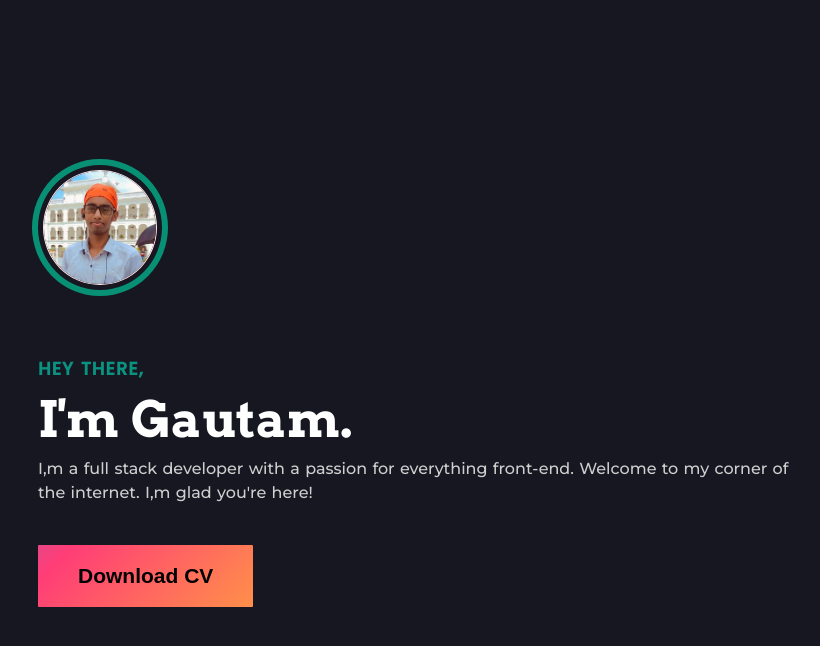
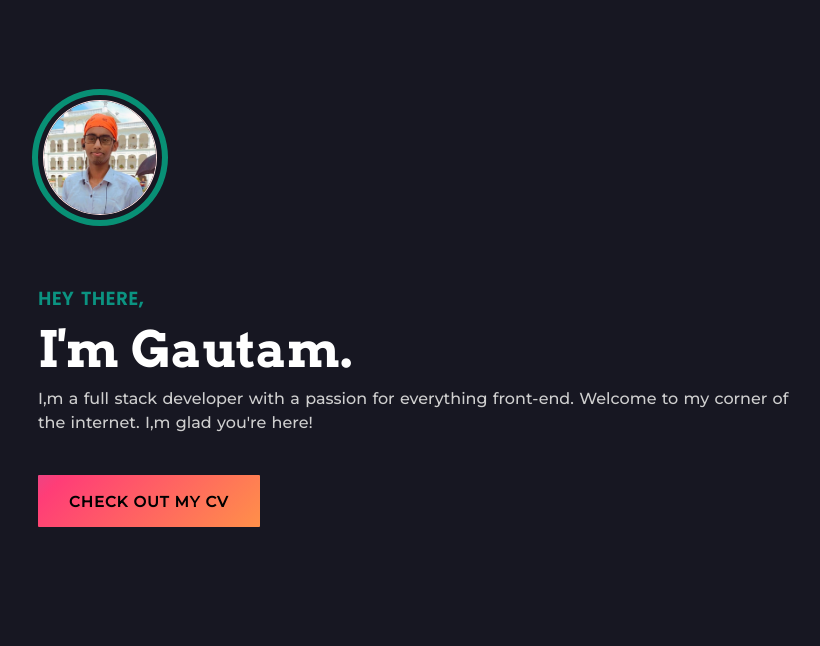
Before and after one commit to Gautam123bot/CodeWithGautam.github.io, a PHP site: page / in a window 1280 px wide. Shown: the part 83-729 px from the top of the page, without its empty margins (222-1042 px from the left). Run offline with PHP 8.4, Linux system fonts and the light colour scheme; some web fonts are replaced.

Commit message:
Another server commit

```diff
--- a/index.php
+++ b/index.php
@@ -35,8 +35,8 @@
                         to my corner of the internet. I,m glad you're here!</p>
                 </div>
             </div>
-            <button class="resumebtn"><a onclick="openTab(this)" href="#" name="PDF/codewithgautamresume.pdf">Download
-                    CV</a></button>
+            <button class="resumebtn"><a onclick="openTab(this)" href="#" name="PDF/codewithgautamresume.pdf">Check out
+                    my CV</a></button>
             <script type="text/javascript">
             function openTab(th) {
                 window.open(th.name, '_blank');
@@ -44,6 +44,21 @@
             </script>
         </div>
     </section>
+    <!-- <svg class="wave1" xmlns="http://www.w3.org/2000/svg" viewBox="0 0 1440 320">
+        <path fill="#00cba9" fill-opacity="1"
+            d="M0,128L60,144C120,160,240,192,360,202.7C480,213,600,203,720,181.3C840,160,960,128,1080,101.3C1200,75,1320,53,1380,42.7L1440,32L1440,320L1380,320C1320,320,1200,320,1080,320C960,320,840,320,720,320C600,320,480,320,360,320C240,320,120,320,60,320L0,320Z">
+        </path>
+    </svg>
+    <svg class="wave2" xmlns="http://www.w3.org/2000/svg" viewBox="0 0 1440 320">
+        <path fill="#00cba9" fill-opacity="1"
+            d="M0,288L80,261.3C160,235,320,181,480,154.7C640,128,800,128,960,138.7C1120,149,1280,171,1360,181.3L1440,192L1440,0L1360,0C1280,0,1120,0,960,0C800,0,640,0,480,0C320,0,160,0,80,0L0,0Z">
+        </path>
+    </svg> -->
+
+    <!-- <div class="ocean">
+        <div class="wave"></div>
+        <div class="wave"></div>
+    </div> -->
 
 
     <?php include 'footer.php'; ?>
--- a/style.css
+++ b/style.css
@@ -79,7 +79,7 @@ body {
 .main-section {
     max-width: 800px;
     padding: 20px;
-    margin-top: 150px;
+    margin-top: 80px;
 }
 
 .main-section img {
@@ -148,7 +148,7 @@ body {
 .resumebtn {
     padding: 0;
     border: none;
-    height: 62px;
+    height: 52px;
     margin-top: 40px;
     background-color: white;
     background: linear-gradient(-45deg, #FFA63D, #FF3D77, #338AFF, #3CF0C5);
@@ -156,10 +156,15 @@ body {
     background-size: 400%;
     transition: all 0.4s ease-in-out;
     border-radius: 1px;
+    cursor: pointer;
+    position: relative;
+    z-index: 10;
 }
-.resumebtn:hover{
+
+.resumebtn:hover {
     border-radius: 40px;
 }
+
 /* @keyframes gradient {
 	0% {
 		background-position: 0;
@@ -172,9 +177,11 @@ body {
     0% {
         background-position: 0% 50%;
     }
-    50%{
+
+    50% {
         background-position: 100% 50%;
     }
+
     100% {
         background-position: 0% 50%;
     }
@@ -183,8 +190,83 @@ body {
 .resumebtn a {
     color: black;
     text-decoration: none;
-    font-size: 21px;
-    font-family: 'raleway', sans-serif;
-    padding: 26px 40px;
+    font-size: 15px;
+    font-family: 'montserrat', sans-serif;
+    letter-spacing: 1px;
+    padding: 20px 31px;
     font-weight: bolder;
+    text-transform: uppercase;
 }
+
+/* .wave1{
+    position: relative;
+    bottom: 170px;
+}
+.wave2{
+    position: relative;
+    bottom: 190px;
+} */
+
+
+
+
+
+
+
+/*
+html,
+body {
+    height: 100%;
+}
+
+body {
+    background:radial-gradient(ellipse at center, rgba(255,254,234,1) 0%, rgba(255,254,234,1) 35%, #B7E8EB 100%);
+    overflow: hidden;
+}
+
+.ocean {
+    height: 5%;
+    width: 100%;
+    position: absolute;
+    bottom: 0;
+    left: 0;
+    background: #015871;
+}
+
+.wave {
+    background: url(https://s3-us-west-2.amazonaws.com/s.cdpn.io/85486/wave.svg) repeat-x;
+    position: absolute;
+    top: -198px;
+    width: 6400px;
+    height: 198px;
+    animation: wave 7s cubic-bezier(0.36, 0.45, 0.63, 0.53) infinite;
+    transform: translate3d(0, 0, 0);
+}
+
+.wave:nth-of-type(2) {
+    top: -175px;
+    animation: wave 7s cubic-bezier(0.36, 0.45, 0.63, 0.53) -.125s infinite, swell 7s ease -1.25s infinite;
+    opacity: 1;
+}
+
+@keyframes wave {
+    0% {
+        margin-left: 0;
+    }
+
+    100% {
+        margin-left: -1600px;
+    }
+}
+
+@keyframes swell {
+
+    0%,
+    100% {
+        transform: translate3d(0, -25px, 0);
+    }
+
+    50% {
+        transform: translate3d(0, 5px, 0);
+    }
+} */
```
Lines whose indentation alone changed are shown as unchanged.
